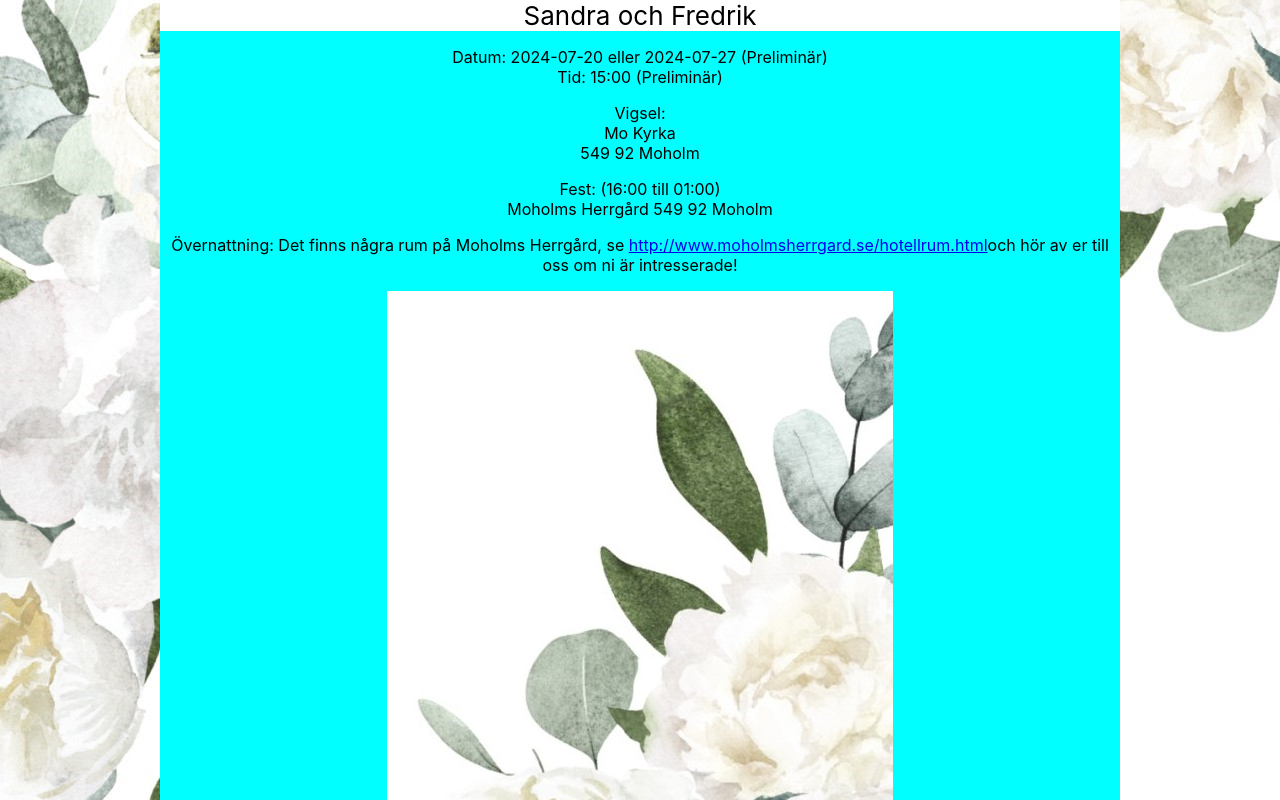
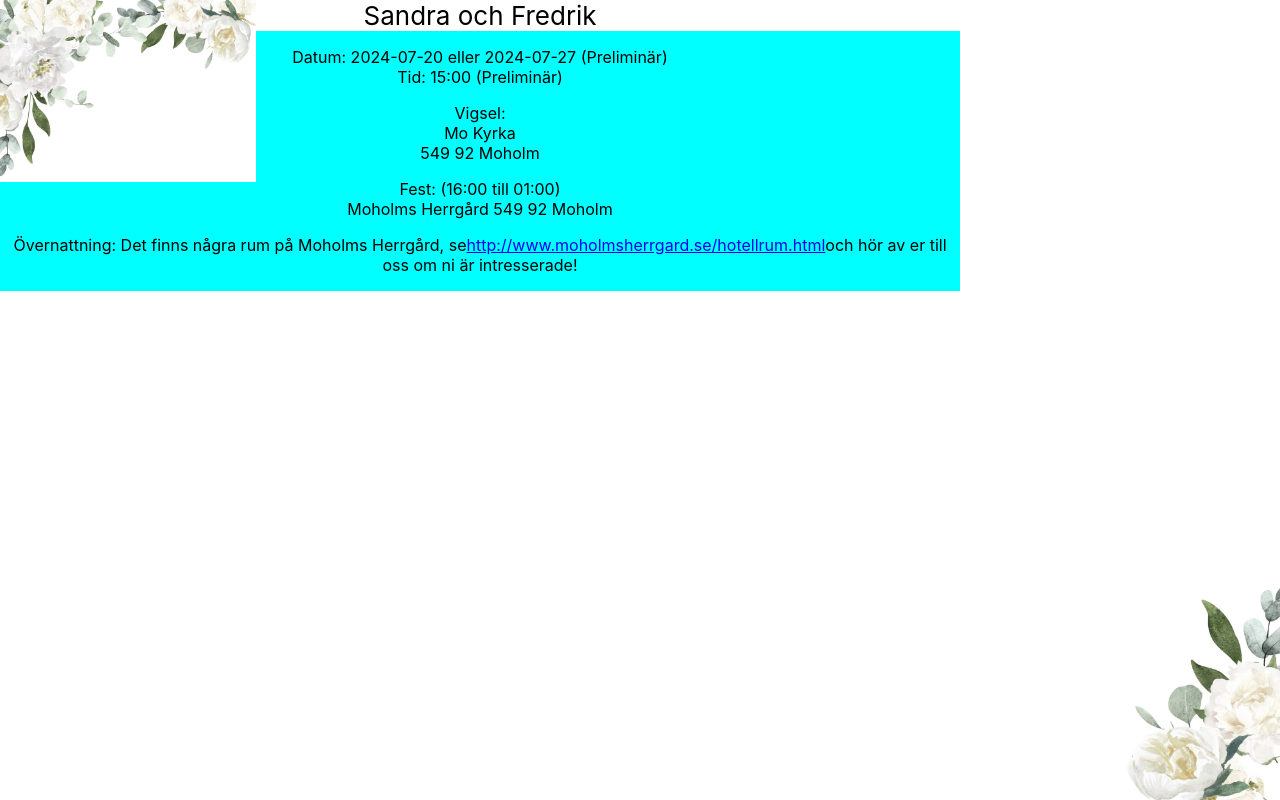
Before and after one commit to ztrangercode/ztrangercode.github.io, a React (Create React App) app in the folder brollop/: page / in a window 1280 px wide. Shown: the top 800 px of the page. Built offline with nearby package versions, Linux system fonts and the light colour scheme.

Commit message:
Moved images to corner

```diff
--- a/brollop/package.json
+++ b/brollop/package.json
@@ -40,6 +40,7 @@
     ]
   },
   "devDependencies": {
+    "@babel/plugin-proposal-private-property-in-object": "^7.21.11",
     "gh-pages": "^6.0.0"
   }
 }
--- a/brollop/src/App.css
+++ b/brollop/src/App.css
@@ -11,27 +11,42 @@
 }
 
 .App-HG {
-  width:70%;
+  width: 70%;
 }
 
+.App-UL {
+  width: 20%;
+  position: absolute;
+  top: 0;
+  left: 0;
+}
 
+.App-DR {
+  width: 12%;
+  position: absolute;
+  bottom: 0;
+  right: 0;
+}
 
-@media only screen and (min-width: 640px)
-{
+@media only screen and (min-width: 640px) {
   .container {
     width: 640px;
   }
 }
-@media only screen and (min-width: 979.1px)
-{
+
+@media only screen and (min-width: 979.1px) {
   .container {
     width: 960px;
   }
 }
-@media only screen and (min-width: 1300px)
-{
+
+@media only screen and (min-width: 1300px) {
   .container {
     width: 1280px;
+    top: 200px;
+  }
+  .App-UL {
+    width: 200px;
   }
 }
 
@@ -39,9 +54,11 @@
   margin: auto;
   float: none;
   background-color: aqua;
+  position: absolute;
+  display: flex;
+  flex-direction: column;
+  justify-content: center;
 }
-
-
 
 @media (prefers-reduced-motion: no-preference) {
   .App-logo {
--- a/brollop/src/App.js
+++ b/brollop/src/App.js
@@ -1,36 +1,40 @@
-import { useMediaQuery } from 'react-responsive'
-import down_right_corner from './Down_right_corner.jpg';
-import upper_left_corner from './Upper_left_corner.jpg';
-import './App.css';
-
+//import { useMediaQuery } from 'react-responsive'
+import down_right_corner from "./Down_right_corner.jpg";
+import upper_left_corner from "./Upper_left_corner.jpg";
+import "./App.css";
 
 function App() {
   return (
-    <div className="App" style={{ backgroundImage: `url(${upper_left_corner})` }}>
+    <div className="App">
       <div className="container">
         <div className="art">
-          <header className="App-header">
-            Sandra och Fredrik
-          </header>
+          <header className="App-header">Sandra och Fredrik</header>
           <p>
-          Datum: 2024-07-20 eller 2024-07-27 (Preliminär) <br/>
-          Tid: 15:00 (Preliminär)</p>
-
-          <p>Vigsel:<br/>
-          Mo Kyrka<br/>
-          549 92 Moholm</p>
-          <p>Fest: (16:00 till 01:00)<br/>
-          Moholms Herrgård
-          549 92 Moholm</p>
+            Datum: 2024-07-20 eller 2024-07-27 (Preliminär) <br />
+            Tid: 15:00 (Preliminär)
+          </p>
 
           <p>
-          Övernattning: Det finns några rum på Moholms Herrgård,
-          se <a href="http://www.moholmsherrgard.se/hotellrum.html">http://www.moholmsherrgard.se/hotellrum.html</a>
-          och hör av er till oss om ni är intresserade!
+            Vigsel: <br />
+            Mo Kyrka <br />
+            549 92 Moholm
           </p>
-          <img src={down_right_corner} clasName='App-DR' alt="" />
+          <p>
+            Fest: (16:00 till 01:00) <br />
+            Moholms Herrgård 549 92 Moholm
+          </p>
+
+          <p>
+            Övernattning: Det finns några rum på Moholms Herrgård, se
+            <a href="http://www.moholmsherrgard.se/hotellrum.html">
+              http://www.moholmsherrgard.se/hotellrum.html
+            </a>
+            och hör av er till oss om ni är intresserade!
+          </p>
         </div>
       </div>
+      <img src={upper_left_corner} className="App-UL" alt="" />
+      <img src={down_right_corner} className="App-DR" alt="" />
     </div>
   );
 }
--- a/brollop/src/index.css
+++ b/brollop/src/index.css
@@ -1,13 +1,13 @@
 body {
   margin: 0;
-  font-family: -apple-system, BlinkMacSystemFont, 'Segoe UI', 'Roboto', 'Oxygen',
-    'Ubuntu', 'Cantarell', 'Fira Sans', 'Droid Sans', 'Helvetica Neue',
+  font-family: -apple-system, BlinkMacSystemFont, "Segoe UI", "Roboto", "Oxygen",
+    "Ubuntu", "Cantarell", "Fira Sans", "Droid Sans", "Helvetica Neue",
     sans-serif;
   -webkit-font-smoothing: antialiased;
   -moz-osx-font-smoothing: grayscale;
 }
 
 code {
-  font-family: source-code-pro, Menlo, Monaco, Consolas, 'Courier New',
+  font-family: source-code-pro, Menlo, Monaco, Consolas, "Courier New",
     monospace;
 }
```
Also changed, not shown: brollop/src/index.html (indentation only), 2 other files (tests, documents, lock files or other folders).
